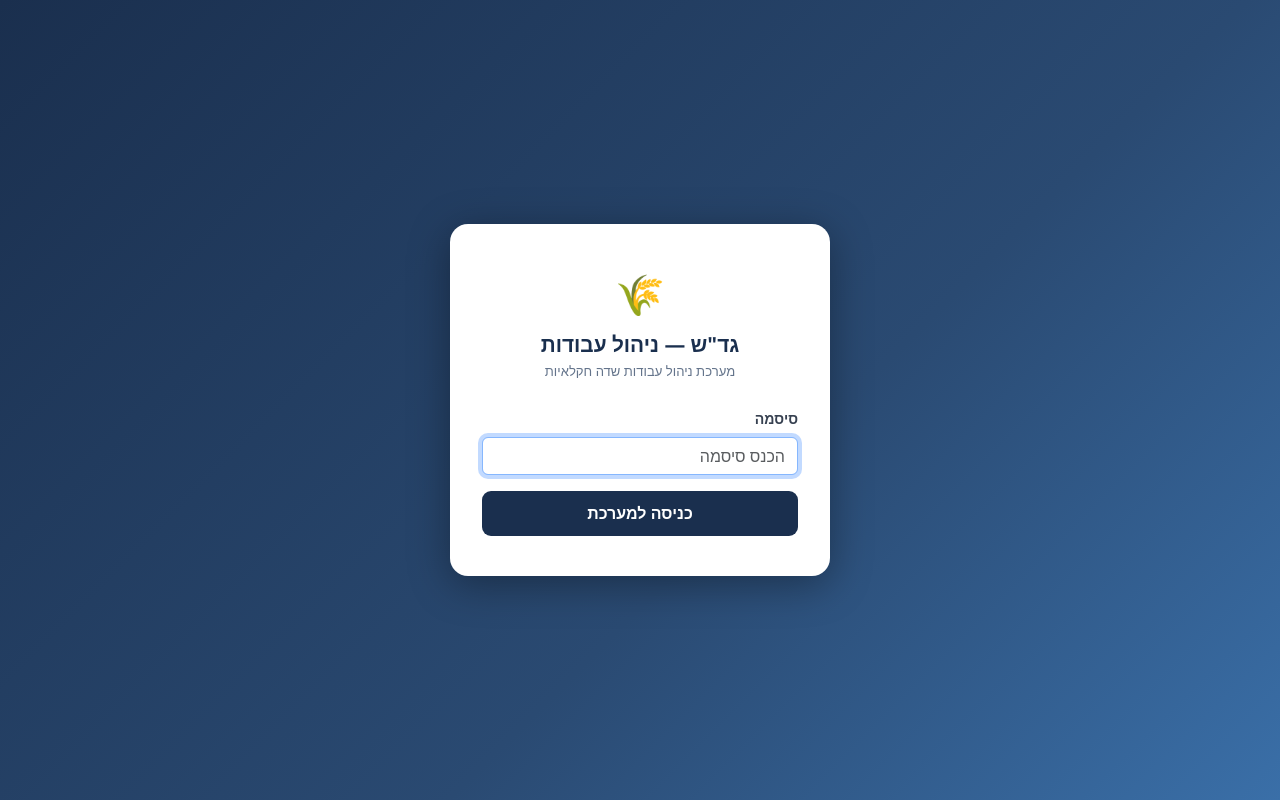
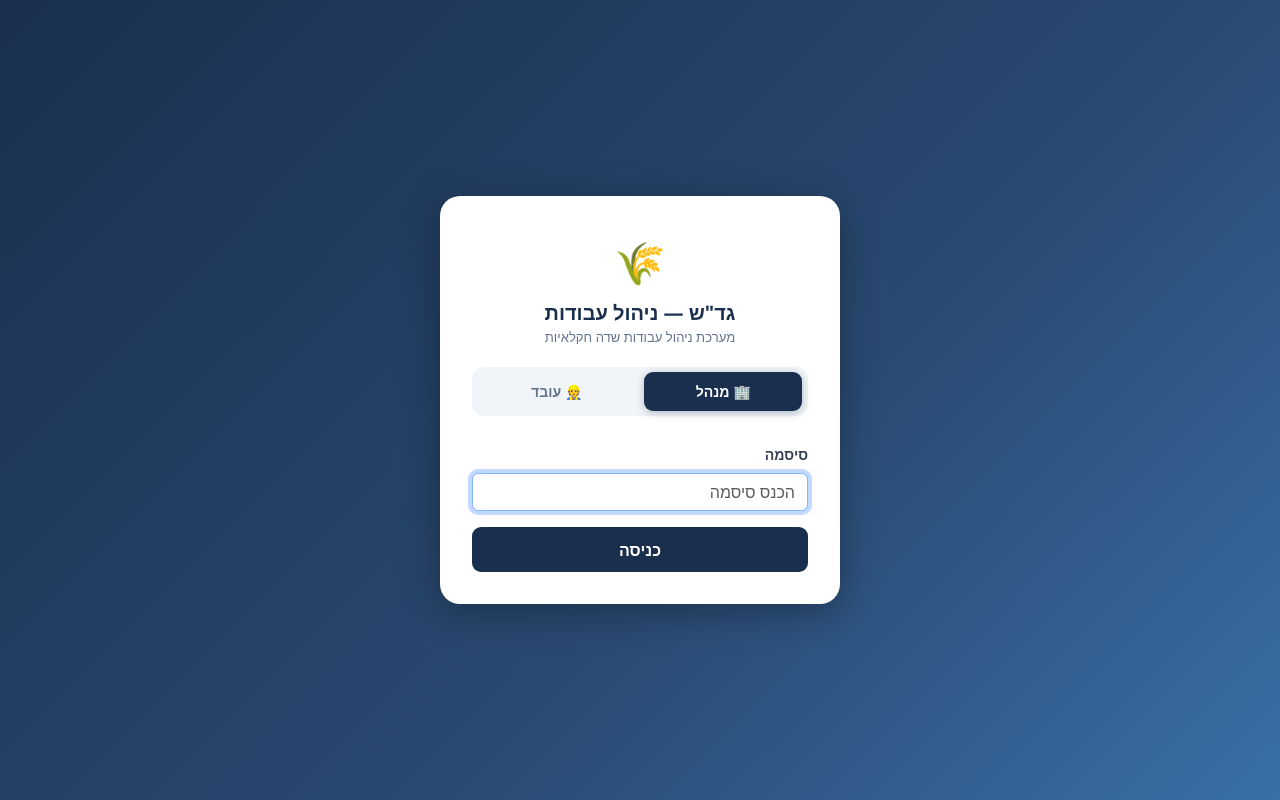
Before and after one commit to amitginz/gadash_bot, a Flask app: page /login in a window 1280 px wide. Run offline with Flask 3, Linux system fonts and the light colour scheme; some libraries are stand-ins or nearby versions.

Commit message:
Unify login: single /login page for both manager and worker with role selector

```diff
--- a/app.py
+++ b/app.py
@@ -689,7 +689,7 @@ app.jinja_env.globals["csrf_token"] = _get_csrf_token
 def _csrf_protect():
     if request.method not in ("POST", "PUT", "PATCH", "DELETE"):
         return
-    if request.endpoint in ("login", "worker_login", "static"):
+    if request.endpoint in ("login", "static"):
         return
     if not session.get("logged_in") and not session.get("worker_logged_in"):
         return
@@ -735,7 +735,7 @@ def worker_required(f):
     @wraps(f)
     def decorated(*args, **kwargs):
         if not session.get("worker_logged_in"):
-            return redirect(url_for("worker_login"))
+            return redirect(url_for("login"))
         return f(*args, **kwargs)
     return decorated
 
@@ -744,19 +744,36 @@ def worker_required(f):
 def login():
     if session.get("logged_in"):
         return redirect(url_for("index"))
+    if session.get("worker_logged_in"):
+        return redirect(url_for("worker_index"))
     ip = request.remote_addr
     if request.method == "POST":
         if _check_rate_limit(ip):
             flash("יותר מדי ניסיונות — המתן דקה ❌", "danger")
-            return render_template("login.html")
-        if request.form.get("password", "") == _current_password:
-            session.permanent = True
-            session["logged_in"] = True
-            return redirect(url_for("index"))
-        _record_attempt(ip)
-        remaining = _LOGIN_MAX - len(_login_attempts.get(ip, []))
-        flash(f"סיסמה שגויה ❌ ({remaining} ניסיונות נותרו)", "danger")
-    return render_template("login.html")
+            role = request.form.get("role", "manager")
+            return render_template("login.html", selected_role=role)
+        role = request.form.get("role", "manager")
+        pwd  = request.form.get("password", "")
+        if role == "worker":
+            name = request.form.get("name", "").strip() or "עובד"
+            if pwd == _worker_password:
+                session.permanent = True
+                session["worker_logged_in"] = True
+                session["worker_name"]      = name
+                return redirect(url_for("worker_index"))
+            _record_attempt(ip)
+            flash("סיסמה שגויה ❌", "danger")
+            return render_template("login.html", selected_role="worker", form_name=name)
+        else:
+            if pwd == _current_password:
+                session.permanent = True
+                session["logged_in"] = True
+                return redirect(url_for("index"))
+            _record_attempt(ip)
+            remaining = _LOGIN_MAX - len(_login_attempts.get(ip, []))
+            flash(f"סיסמה שגויה ❌ ({remaining} ניסיונות נותרו)", "danger")
+            return render_template("login.html", selected_role="manager")
+    return render_template("login.html", selected_role="manager")
 
 
 @app.route("/logout")
@@ -1120,31 +1137,16 @@ def api_patch_entry(row_id):
 
 # ── Worker portal ──────────────────────────────────────────────────────────────
 
-@app.route("/worker/login", methods=["GET", "POST"])
+@app.route("/worker/login")
 def worker_login():
-    if session.get("worker_logged_in"):
-        return redirect(url_for("worker_index"))
-    ip = request.remote_addr
-    if request.method == "POST":
-        if _check_rate_limit(ip):
-            flash("יותר מדי ניסיונות — המתן דקה ❌", "danger")
-            return render_template("worker_login.html")
-        pwd = request.form.get("password", "")
-        if pwd == _worker_password:
-            session.permanent = True
-            session["worker_logged_in"] = True
-            session["worker_name"]      = request.form.get("name", "").strip() or "עובד"
-            return redirect(url_for("worker_index"))
-        _record_attempt(ip)
-        flash("סיסמה שגויה ❌", "danger")
-    return render_template("worker_login.html")
+    return redirect(url_for("login"))
 
 
 @app.route("/worker/logout")
 def worker_logout():
     session.pop("worker_logged_in", None)
     session.pop("worker_name", None)
-    return redirect(url_for("worker_login"))
+    return redirect(url_for("login"))
 
 
 @app.route("/worker", methods=["GET", "POST"])
--- a/templates/login.html
+++ b/templates/login.html
@@ -3,39 +3,107 @@
 <head>
   <meta charset="UTF-8" />
   <meta name="viewport" content="width=device-width, initial-scale=1" />
-  <meta name="csrf-token" content="{{ csrf_token() }}" />
   <title>כניסה — גד"ש</title>
   <link href="https://cdn.jsdelivr.net/npm/bootstrap@5.3.0/dist/css/bootstrap.rtl.min.css" rel="stylesheet" />
   <style>
     body {
-      background: linear-gradient(135deg, #1a2f4e 0%, #2a4a72 60%, #3a6fa8 100%);
       min-height: 100vh;
       display: flex;
       align-items: center;
       justify-content: center;
       font-family: 'Segoe UI', 'Arial Hebrew', sans-serif;
+      transition: background .4s ease;
+      background: linear-gradient(135deg, #1a2f4e 0%, #2a4a72 60%, #3a6fa8 100%);
     }
+    body.worker-mode {
+      background: linear-gradient(135deg, #1e4d2b 0%, #2d7a42 60%, #4aab60 100%);
+    }
+
     .login-card {
       background: #fff;
-      border-radius: 18px;
-      box-shadow: 0 8px 40px rgba(0,0,0,.35);
-      padding: 2.5rem 2rem;
+      border-radius: 20px;
+      box-shadow: 0 8px 40px rgba(0,0,0,.32);
+      padding: 2.2rem 2rem 2rem;
       width: 100%;
-      max-width: 380px;
+      max-width: 400px;
+      transition: box-shadow .3s;
     }
-    .login-logo { font-size: 2.5rem; margin-bottom: .3rem; }
-    .login-title { font-size: 1.3rem; font-weight: 700; color: #1a2f4e; margin-bottom: .1rem; }
-    .login-sub { font-size: .82rem; color: #64748b; margin-bottom: 1.5rem; }
+
+    /* Role selector */
+    .role-bar {
+      display: flex;
+      gap: .5rem;
+      background: #f1f5f9;
+      border-radius: 12px;
+      padding: .35rem;
+      margin-bottom: 1.6rem;
+    }
+    .role-btn {
+      flex: 1;
+      border: none;
+      border-radius: 9px;
+      padding: .55rem .5rem;
+      font-size: .88rem;
+      font-weight: 600;
+      cursor: pointer;
+      background: transparent;
+      color: #64748b;
+      transition: background .2s, color .2s, box-shadow .2s;
+      display: flex;
+      align-items: center;
+      justify-content: center;
+      gap: .4rem;
+    }
+    .role-btn.active-manager {
+      background: #1a2f4e;
+      color: #fff;
+      box-shadow: 0 2px 8px rgba(26,47,78,.3);
+    }
+    .role-btn.active-worker {
+      background: #1e4d2b;
+      color: #fff;
+      box-shadow: 0 2px 8px rgba(30,77,43,.3);
+    }
+
+    .logo { font-size: 2.6rem; }
+    .login-title { font-size: 1.25rem; font-weight: 700; color: #1a2f4e; }
+    body.worker-mode .login-title { color: #1e4d2b; }
+    .login-sub { font-size: .82rem; color: #64748b; margin-bottom: 1.2rem; }
+
     .form-label { font-weight: 600; font-size: .88rem; color: #374151; }
-    .btn-login { background: #1a2f4e; border: none; font-weight: 600; width: 100%; padding: .65rem; border-radius: 9px; }
-    .btn-login:hover { background: #2a4a72; }
+
+    .btn-login {
+      border: none;
+      font-weight: 600;
+      width: 100%;
+      padding: .65rem;
+      border-radius: 9px;
+      background: #1a2f4e;
+      color: #fff;
+      transition: background .25s;
+    }
+    body.worker-mode .btn-login { background: #1e4d2b; }
+    .btn-login:hover { opacity: .88; }
+
+    #nameField { display: none; }
+    body.worker-mode #nameField { display: block; }
   </style>
 </head>
-<body>
+<body id="loginBody">
   <div class="login-card text-center">
-    <div class="login-logo">🌾</div>
+    <div class="logo mb-1">🌾</div>
     <div class="login-title">גד"ש — ניהול עבודות</div>
     <div class="login-sub">מערכת ניהול עבודות שדה חקלאיות</div>
+
+    <!-- Role selector -->
+    <div class="role-bar">
+      <button type="button" class="role-btn active-manager" id="btnManager" onclick="setRole('manager')">
+        🏢 מנהל
+      </button>
+      <button type="button" class="role-btn" id="btnWorker" onclick="setRole('worker')">
+        👷 עובד
+      </button>
+    </div>
 
     {% with messages = get_flashed_messages(with_categories=true) %}
       {% for category, message in messages %}
@@ -44,13 +112,48 @@
     {% endwith %}
 
     <form method="POST" class="text-start">
+      <input type="hidden" name="role" id="roleInput" value="{{ selected_role or 'manager' }}" />
+
+      <div id="nameField" class="mb-3">
+        <label class="form-label">שם העובד</label>
+        <input type="text" name="name" id="nameInput" class="form-control"
+               placeholder="הכנס שמך" value="{{ form_name or '' }}" />
+      </div>
+
       <div class="mb-3">
         <label class="form-label">סיסמה</label>
-        <input type="password" name="password" class="form-control" placeholder="הכנס סיסמה" autofocus required />
+        <input type="password" name="password" class="form-control"
+               placeholder="הכנס סיסמה" autofocus required />
       </div>
-      <button type="submit" class="btn btn-primary btn-login">כניסה למערכת</button>
+
+      <button type="submit" class="btn btn-login">כניסה</button>
     </form>
   </div>
+
+  <script>
+    const INIT_ROLE = document.getElementById('roleInput').value;
+
+    function setRole(role) {
+      document.getElementById('roleInput').value = role;
+      const body = document.getElementById('loginBody');
+      const bm = document.getElementById('btnManager');
+      const bw = document.getElementById('btnWorker');
+      if (role === 'worker') {
+        body.classList.add('worker-mode');
+        bm.className = 'role-btn';
+        bw.className = 'role-btn active-worker';
+        document.getElementById('nameInput').required = true;
+      } else {
+        body.classList.remove('worker-mode');
+        bm.className = 'role-btn active-manager';
+        bw.className = 'role-btn';
+        document.getElementById('nameInput').required = false;
+      }
+    }
+
+    // Restore role on page load (after failed login)
+    setRole(INIT_ROLE);
+  </script>
   <script src="https://cdn.jsdelivr.net/npm/bootstrap@5.3.0/dist/js/bootstrap.bundle.min.js"></script>
 </body>
 </html>
```
